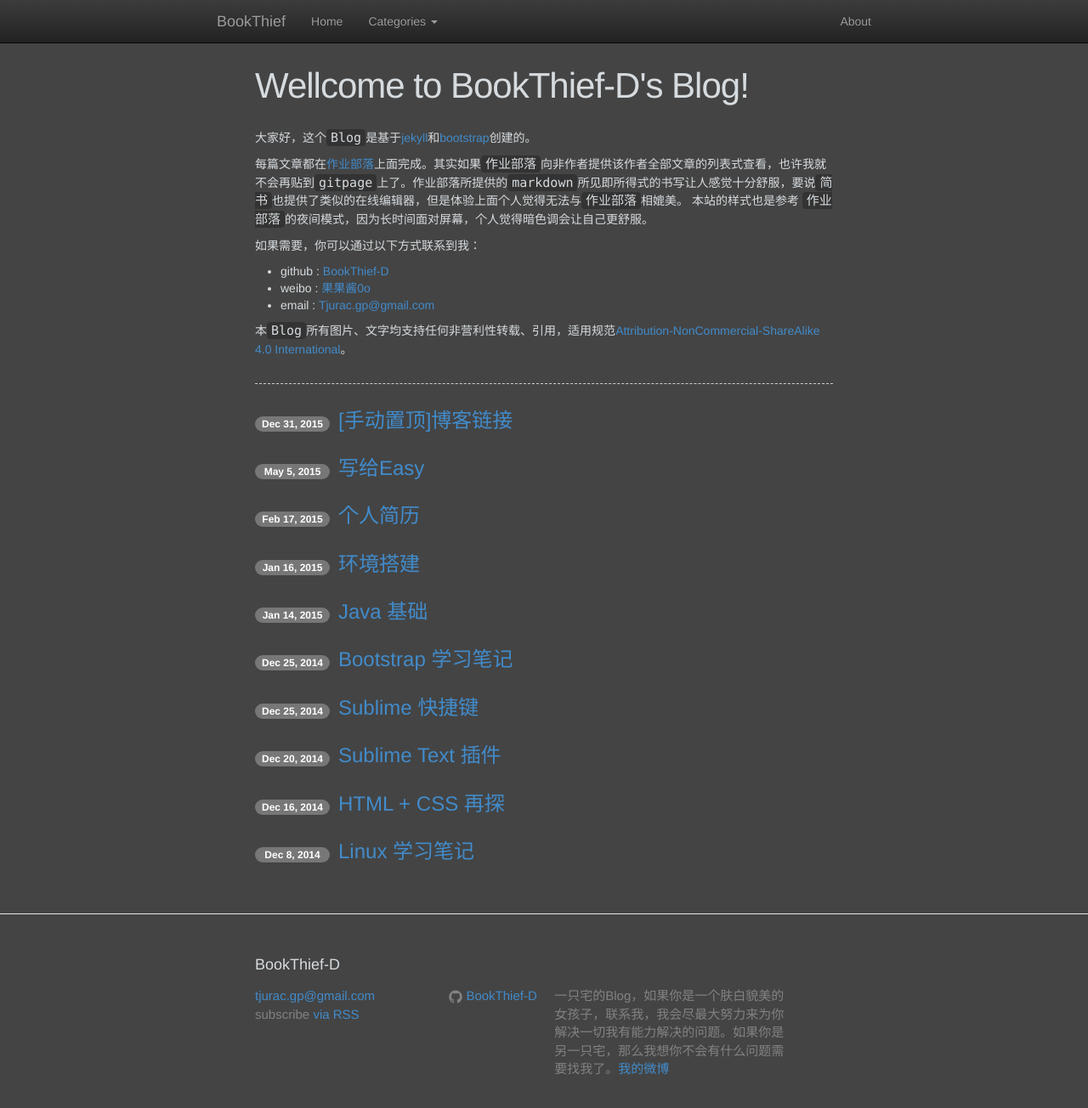
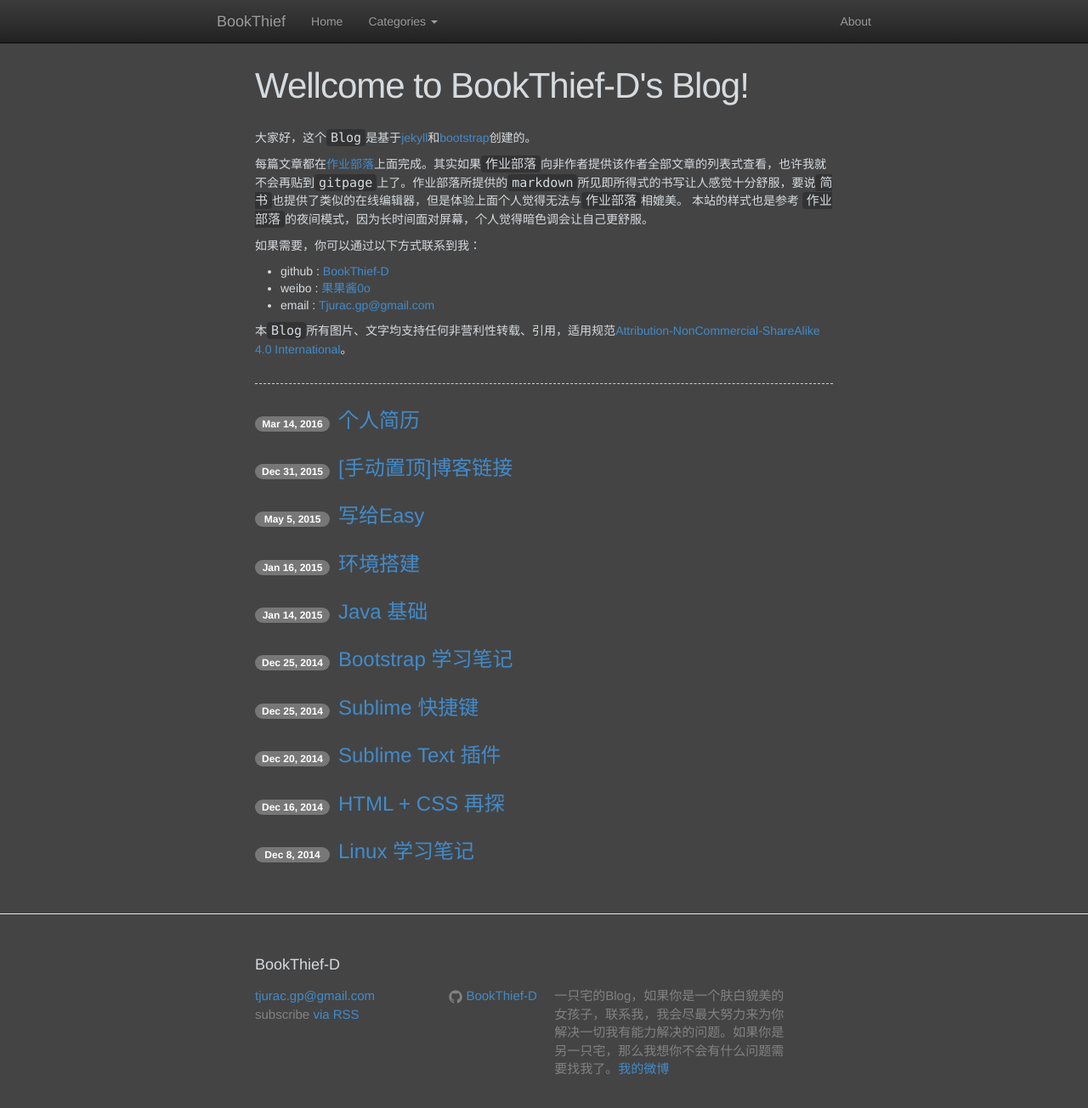
Before and after one commit to BookThief-D/BookThief-D.github.io, a Jekyll site: the page built from index.html, in a window 1280 px wide and 1323 px high. Shown: the top 1304 px of the window at 85% size. Built offline with Jekyll 4.4.1, drawn with Linux system fonts in a browser that asks for light colours; nearby versions of some CDN libraries.

Commit message:
【POST】简历

```diff
--- a/_posts/2016-3-14-简历.markdown
+++ b/_posts/2016-3-14-简历.markdown
@@ -1,7 +1,7 @@
 ---
 layout: post
 title:  "个人简历"
-date:   2015-2-17 18:58:48
+date:   2016-3-14 18:58:48
 categories: [Links]
 ---
 # 简历
```
